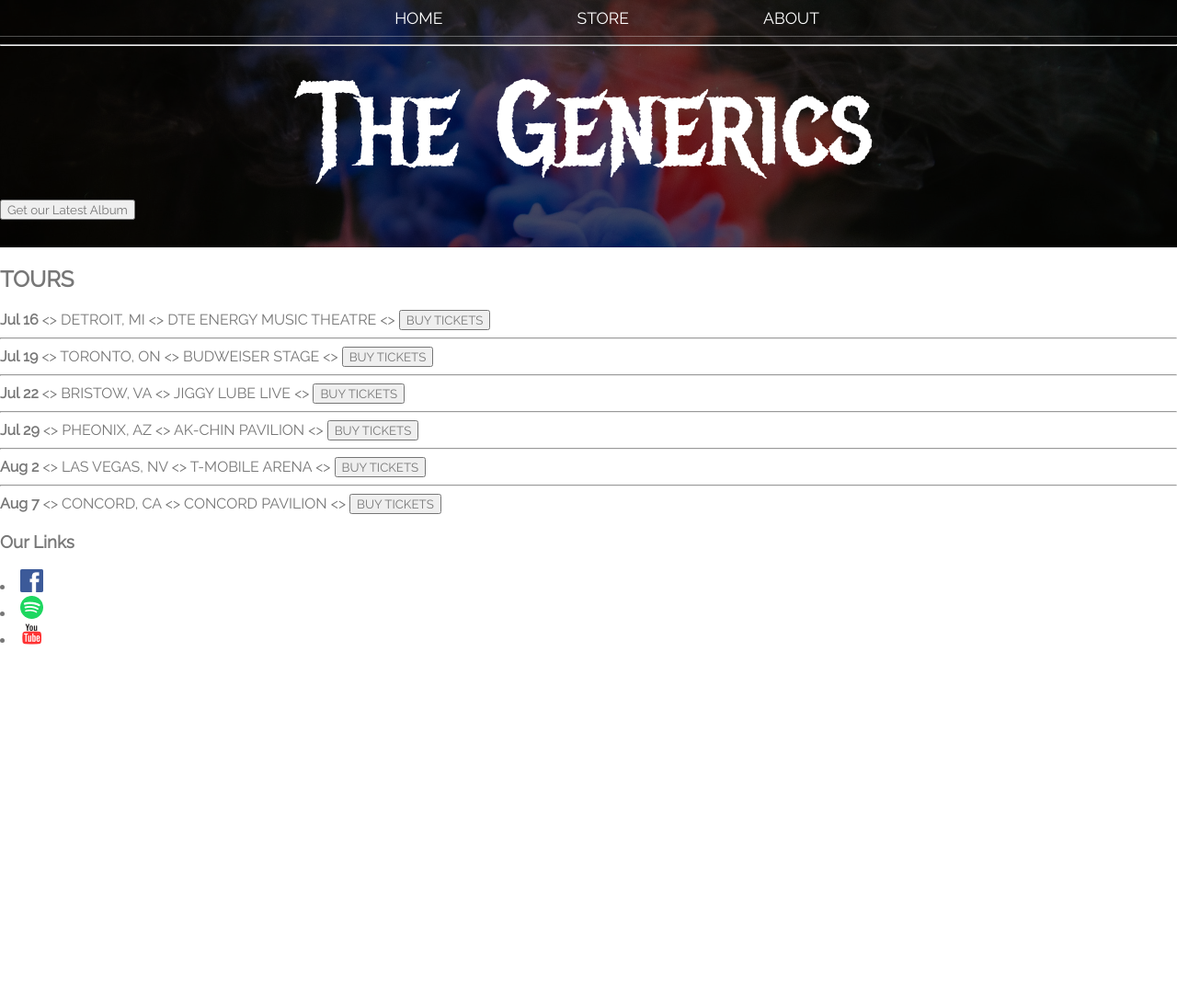
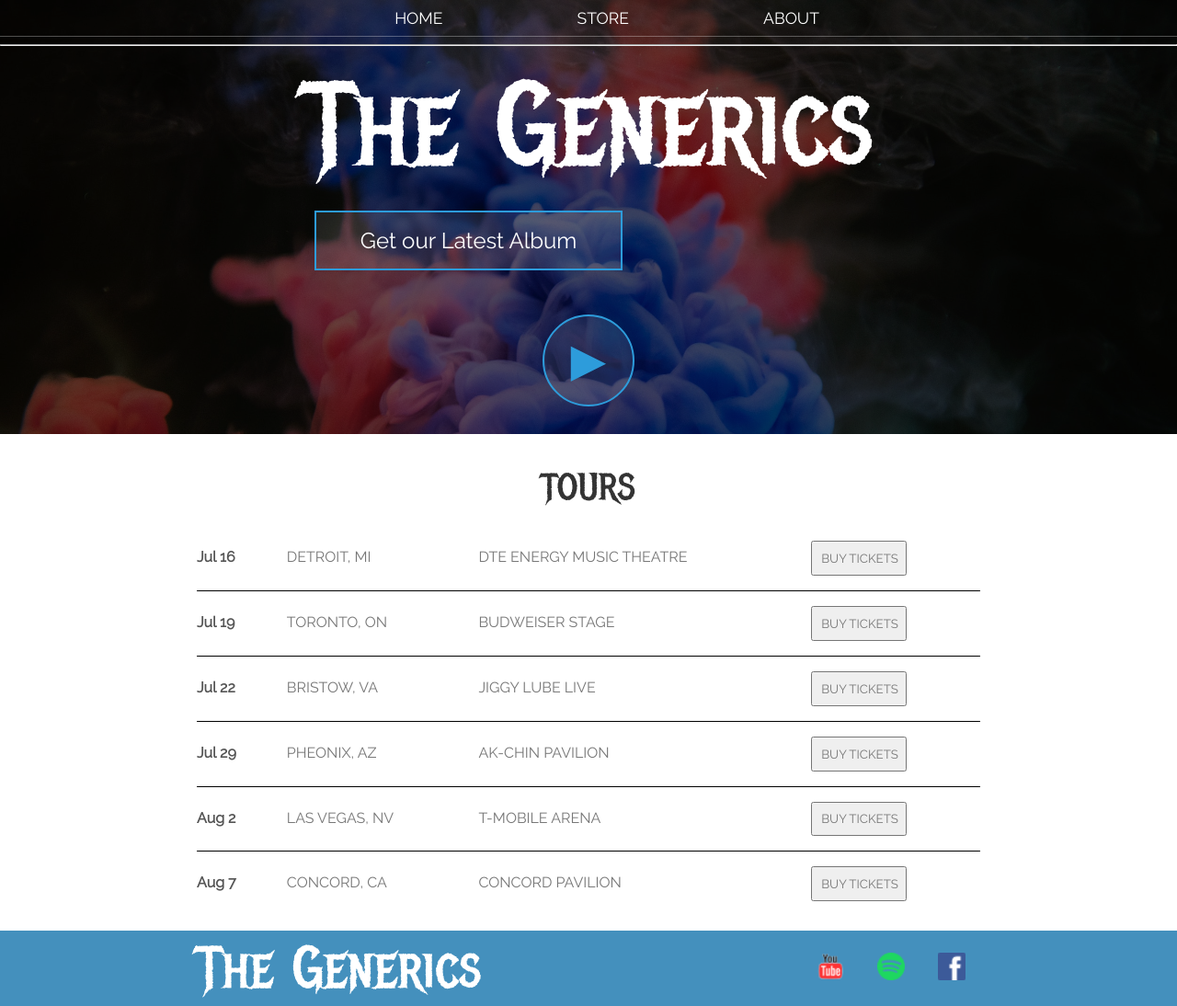
Before and after one commit to ThomasLam2142/html-webpage, a plain HTML site: page index.html in a window 1280 px wide. Shown: the whole page at 92% size. Before the commit the page ends 800 px from the top, so only its background shows below. Drawn offline with Linux system fonts and the light colour scheme.

Commit message:
Index Styling finished (2nd css video)

```diff
--- a/index.html
+++ b/index.html
@@ -16,83 +16,87 @@
                     </ul>
                 </nav>
                 <hr>
-                <h1 class="band-name band-name-large">The Generics</h1>
-                    <nav class = listen-button>
-                        <button type="button">Get our Latest Album</button>
-                    </nav>
+                <h1 class="band-name band-name-large">The
+                    Generics</h1>
+                    <div class ="container">
+                        <button class="btn btn-header" type="button">Get our Latest Album</button>
+                        <button class="btn btn-header btn-play" type="button">&#9658;</button>
+                    </div>
                 <!-- TODO: Fine a suitable background image -->
         </header>
-            <section>
-                <h2>TOURS</h2>
+            <section class = "content-section container">
+                <h2 class="section-header">TOURS</h2>
                 <div>
-                    <div>
-                        <strong>Jul 16</strong>
-                        &lt;&gt;
-                        <span>DETROIT, MI</span>
-                        &lt;&gt;
-                        <span>DTE ENERGY MUSIC THEATRE</span>
-                        &lt;&gt;
-                        <button type="button">BUY TICKETS</button>
-                        <hr>
+                    <div class = "tour-row">
+                        <span class="tour-item tour-date">Jul 16</span>
+                        <span class="tour-item tour-city">DETROIT, MI</span>
+                        <span class="tour-item tour-arena">DTE ENERGY MUSIC THEATRE</span>
+                        <button type="button" class ="btn tour-item tour-btn">BUY TICKETS</button>
+
                     </div>
-                    <div>
-                        <strong>Jul 19</strong>
-                        &lt;&gt;
-                        <span>TORONTO, ON</span>
-                        &lt;&gt;
-                        <span>BUDWEISER STAGE</span>
-                        &lt;&gt;
-                        <button type="button">BUY TICKETS</button>
-                        <hr>
+                    <div class = "tour-row">
+                        <span class="tour-item tour-date">Jul 19</span>
+                        <span class="tour-item tour-city">TORONTO, ON</span>
+                        <span class="tour-item tour-arena">BUDWEISER STAGE</span>
+                        <button type="button" class ="btn tour-item tour-btn">BUY TICKETS</button>
+
                     </div>
-                    <div>
-                        <strong>Jul 22</strong>
-                        &lt;&gt;
-                        <span>BRISTOW, VA</span>
-                        &lt;&gt;
-                        <span>JIGGY LUBE LIVE</span>
-                        &lt;&gt;
-                        <button type="button">BUY TICKETS</button>
-                        <hr>
+                    <div class = "tour-row">
+                        <span class="tour-item tour-date">Jul 22</span>
+                        <span class="tour-item tour-city">BRISTOW, VA</span>
+                        <span class="tour-item tour-arena">JIGGY LUBE LIVE</span>
+                        <button type="button" class ="btn tour-item tour-btn">BUY TICKETS</button>
+
                     </div>
-                    <div>
-                        <strong>Jul 29</strong>
-                        &lt;&gt;
-                        <span>PHEONIX, AZ</span>
-                        &lt;&gt;
-                        <span>AK-CHIN PAVILION</span>
-                        &lt;&gt;
-                        <button type="button">BUY TICKETS</button>
-                        <hr>
+                    <div class = "tour-row">
+                        <span class="tour-item tour-date">Jul 29</span>
+                        <span class="tour-item tour-city">PHEONIX, AZ</span>
+                        <span class="tour-item tour-arena">AK-CHIN PAVILION</span>
+                        <button type="button" class ="btn tour-item tour-btn">BUY TICKETS</button>
+
+                    </div>
+                    <div class = "tour-row">
+                        <span class="tour-item tour-date">Aug 2 </span>
+
+                        <span class="tour-item tour-city">LAS VEGAS, NV</span>
+
+                        <span class="tour-item tour-arena">T-MOBILE ARENA</span>
+
+                        <button type="button" class ="btn tour-item tour-btn">BUY TICKETS</button>
+
+                    </div>
+                    <div class = "tour-row">
+                        <span class="tour-item tour-date">Aug 7</span>
+
+                        <span class="tour-item tour-city">CONCORD, CA</span>
+
+                        <span class="tour-item tour-arena">CONCORD PAVILION</span>
+
+                        <button type="button" class ="btn tour-item tour-btn">BUY TICKETS</button>
                     </div>
                 </div>
-                <div>
-                    <strong>Aug 2 </strong>
-                    &lt;&gt;
-                    <span>LAS VEGAS, NV</span>
-                    &lt;&gt;
-                    <span>T-MOBILE ARENA</span>
-                    &lt;&gt;
-                    <button type="button">BUY TICKETS</button>
-                    <hr>
+            </section>
+            <footer class="main-footer">
+                <div class="container main-footer-container">
+                    <h3 class="band-name">The Generics</h3>
+                    <ul class="nav footer-nav">
+                        <li>
+                            <a href="https://www.youtube.com" target="_blank">
+                                <img src="Img/YouTube Logo.png">
+                            </a>
+                        </li>
+                        <li>
+                            <a href="https://www.spotify.com" target="_blank">
+                                <img src="Img/Spotify Logo.png">
+                            </a>
+                        </li>
+                        <li>
+                            <a href="https://www.facebook.com" target="_blank">
+                                <img src="Img/Facebook Logo.png">
+                            </a>
+                        </li>
+                    </ul>
                 </div>
-                <div>
-                    <strong>Aug 7</strong>
-                    &lt;&gt;
-                    <span>CONCORD, CA</span>
-                    &lt;&gt;
-                    <span>CONCORD PAVILION</span>
-                    &lt;&gt;
-                    <button type="button">BUY TICKETS</button>
-                </div>
-            </section>
-            <footer>
-                <h3>Our Links</h3>
-                <ul>
-
-                </ul><li><a href="https://www.facebook.com/" target = "_blank"><img src="img/Facebook Logo.png"></a></li>
-                    <li><a href="https://open.spotify.com/" target = "_blank"><img src="img/Spotify Logo.png"></a></li>
-                    <li><a href="https://www.youtube.com/" target = "_blank"><img src="img/YouTube Logo.png"></a></li>
             </footer>
         </body>
 </html>
--- a/styles.css
+++ b/styles.css
@@ -63,7 +63,7 @@ html, body {
     text-align: center;
     margin: 0;
     font-size: 4em;
-    font-family: "Booter - Zero Zero";
+    font-family: "Metal Mania";
     font-weight: normal;
     color: white;
 }
@@ -125,3 +125,83 @@ html, body {
     width:30px;
     height:30px;
 }
+
+.btn {
+    text-align: center;
+    vertical-align: middle;
+    padding: .67em;
+    cursor: pointer;
+}
+
+.btn-header{
+    margin: .5em 15% 2em 15%;
+    color: white;
+    border:2px solid #2D9CDB;
+    background-color: rgba(255,255,255,.1);
+    border-radius: 0;
+    font-size:1.5em;
+    font-weight:lighter;
+    padding-left:2em;
+    padding-right:2em;
+}
+
+.btn-header:hover{
+    background-color:rgba(255,255,255,.3);
+}
+
+.btn-play{
+    display: block;
+    margin: 0 auto;
+    color:#2D9CDB;
+    font-size:4em;
+    border-radius:50%;
+    padding:0;
+    width:100px;
+    height:100px;
+}
+
+.tour-row{
+    border-bottom:1px solid black;
+    padding-bottom: 1em;
+    margin-bottom: 1em;
+}
+
+.tour-row:last-child{
+    border-bottom:none;
+}
+
+.tour-item{
+    display:inline-block;
+    padding-right: .5em;
+}
+
+.tour-date{
+    color:#555;
+    font-weight:bold;
+    width:11%;
+}
+
+.tour-city{
+    width:24%
+}
+
+.tour-arena{
+    width:42%;
+}
+
+.tour-btn{
+    max-width:19%;
+
+}
+
+.btn-primary{
+    color:white;
+    background-color: #56CCF2;
+    border:none;
+    border-radius:.3em;
+    font-weight:bold;
+}
+
+.btn-primary:hover {
+    background-color:#2D9CDB;
+}
```
Also changed, not shown: about.html (+8 -2 lines).
